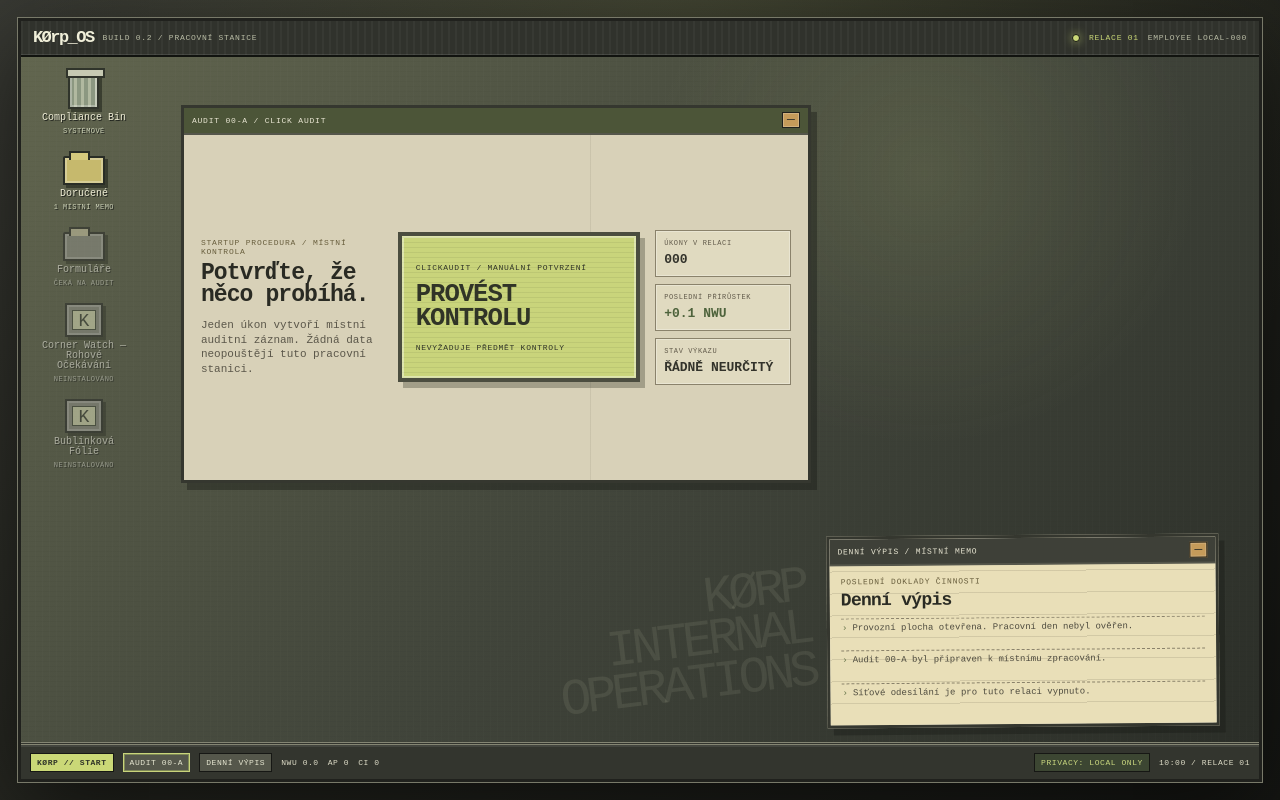
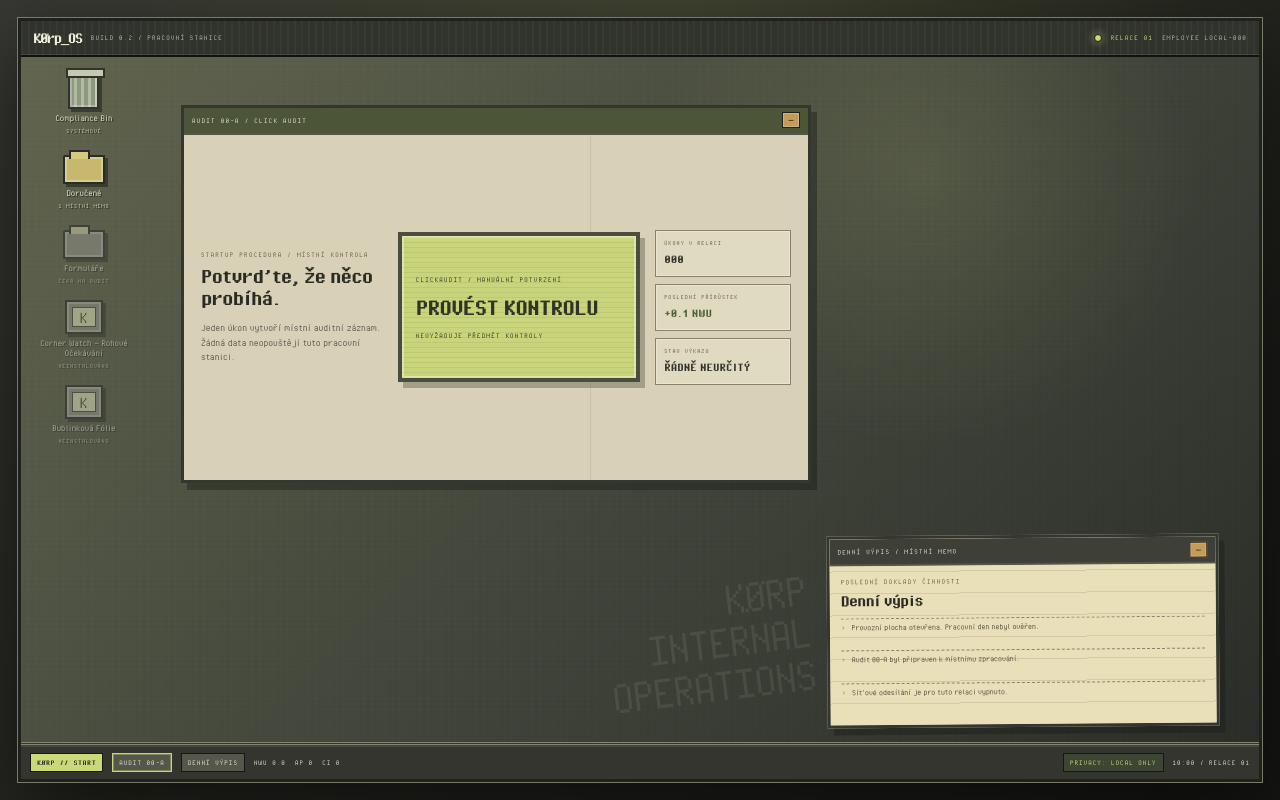
Before and after one commit to EinCorn/K0rp_ware, a React (Vite) app: page / in a window 1280 px wide. Built offline with nearby package versions, Linux system fonts and the light colour scheme.

Commit message:
Load Pixel Operator font faces

```diff
--- a/src/index.css
+++ b/src/index.css
@@ -1,3 +1,35 @@
+@font-face {
+  font-family: "Pixel Operator";
+  src: url("./assets/fonts/pixel-operator/PixelOperator.ttf") format("truetype");
+  font-weight: 400;
+  font-style: normal;
+  font-display: swap;
+}
+
+@font-face {
+  font-family: "Pixel Operator";
+  src: url("./assets/fonts/pixel-operator/PixelOperator-Bold.ttf") format("truetype");
+  font-weight: 700;
+  font-style: normal;
+  font-display: swap;
+}
+
+@font-face {
+  font-family: "Pixel Operator Mono";
+  src: url("./assets/fonts/pixel-operator/PixelOperatorMono.ttf") format("truetype");
+  font-weight: 400;
+  font-style: normal;
+  font-display: swap;
+}
+
+@font-face {
+  font-family: "Pixel Operator Mono";
+  src: url("./assets/fonts/pixel-operator/PixelOperatorMono-Bold.ttf") format("truetype");
+  font-weight: 700;
+  font-style: normal;
+  font-display: swap;
+}
+
 :root {
   --text: #b7b0a5;
   --text-h: #f1e9d8;
```
